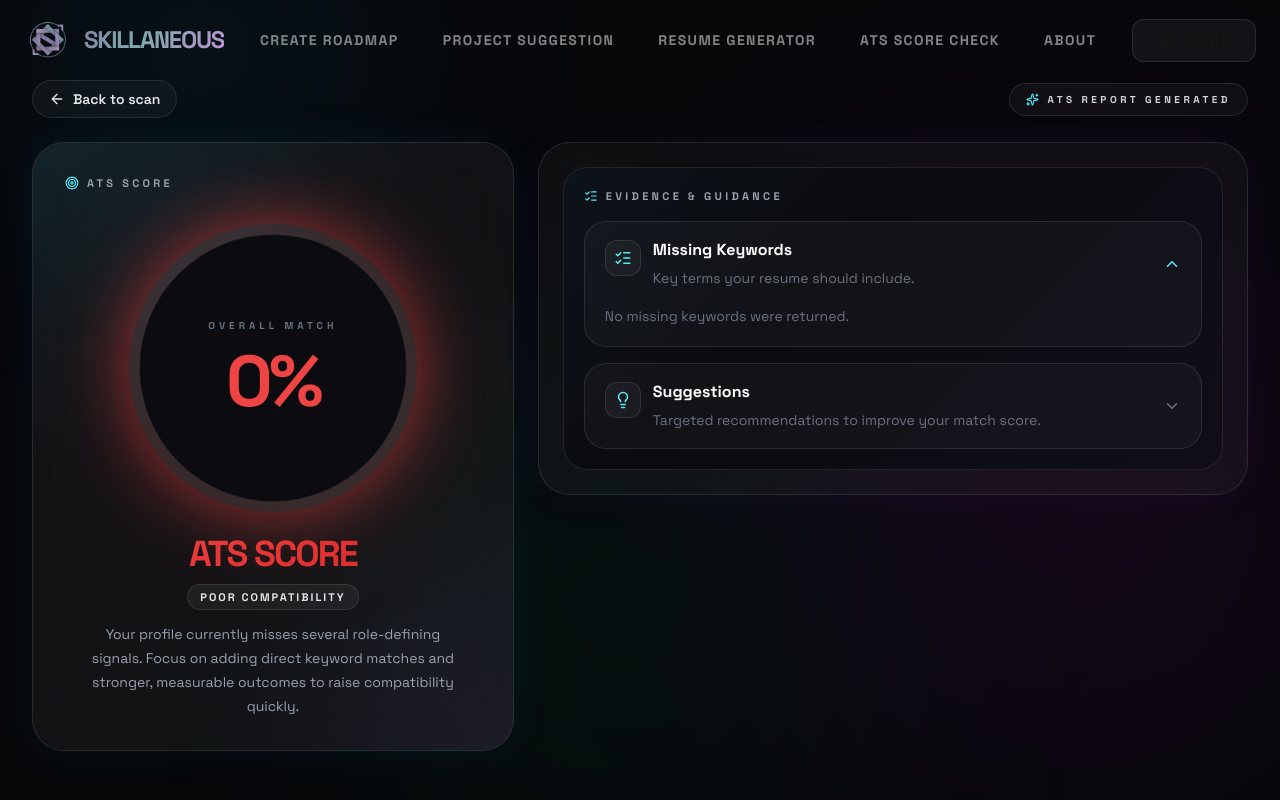
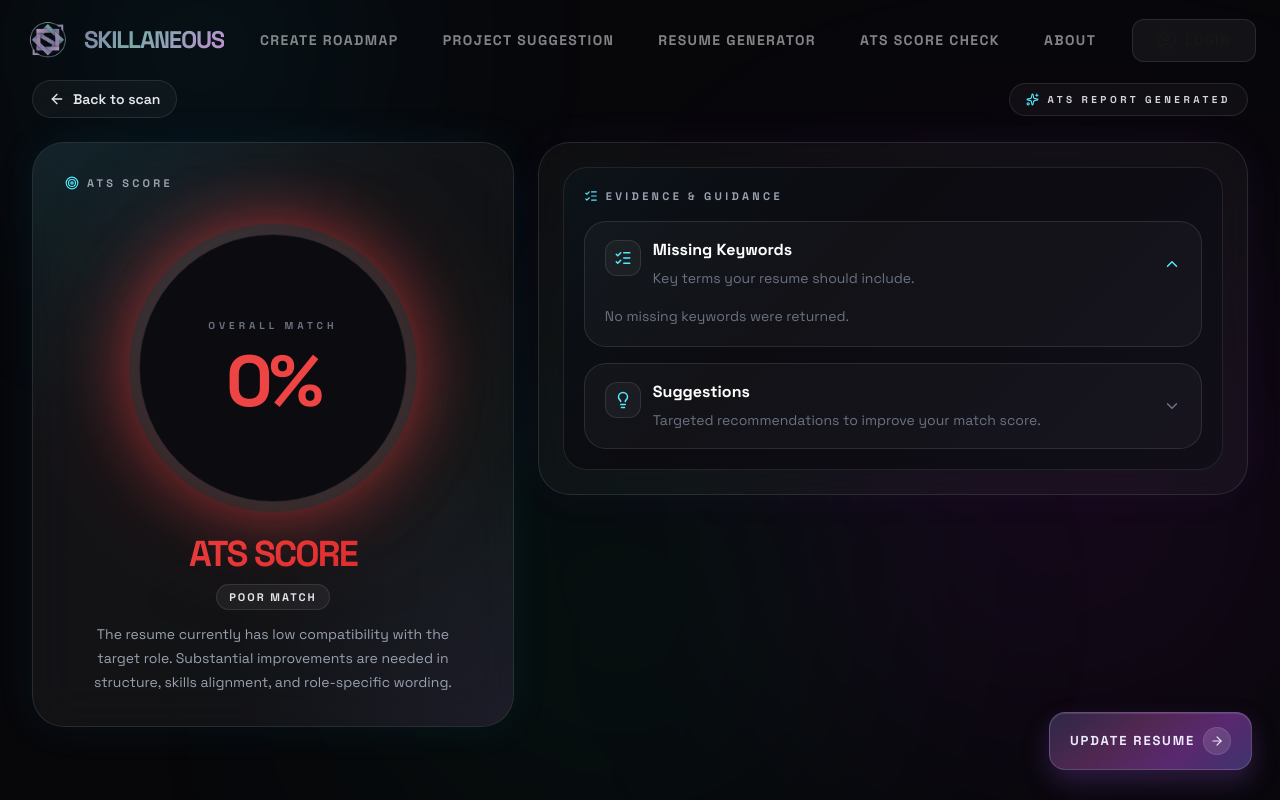
Before and after one commit to Gaurika-Sethi/SKILLANEOUS, a Next.js app in the folder Frontend/: page /ats-results in a window 1280 px wide. Shown: the top 800 px of the page. Built offline with nearby package versions, Linux system fonts and the light colour scheme.

Commit message:
feat: enhance ATSCheckerPage with target role input validation and update UI feedback

```diff
--- a/Frontend/app/ats-results/page.tsx
+++ b/Frontend/app/ats-results/page.tsx
@@ -4,6 +4,7 @@ import React, { useEffect, useMemo, useState } from 'react';
 import { useRouter } from 'next/navigation';
 import {
   ArrowLeft,
+  ArrowRight,
   ChevronDown,
   ChevronUp,
   Lightbulb,
@@ -19,50 +20,50 @@ type ATSAnalysisResult = {
 };
 
 const getScoreTheme = (score: number) => {
-  if (score < 50) {
+  if (score >= 75) {
     return {
-      accent: '#ef4444',
-      accentSoft: 'rgba(239, 68, 68, 0.22)',
-      accentGlow: 'rgba(239, 68, 68, 0.52)',
-      label: 'Poor Compatibility',
-      gradient: 'linear-gradient(135deg, #ef4444 0%, #dc2626 100%)',
+      accent: '#12ca49',
+      accentSoft: 'rgba(34, 255, 136, 0.24)',
+      accentGlow: 'rgba(34, 255, 137, 0.24)',
+      label: 'Strong Match',
+      gradient: 'linear-gradient(135deg, #40d35b 0%, #13b75d 55%, #06d466 100%)',
       description:
-        'Your profile currently misses several role-defining signals. Focus on adding direct keyword matches and stronger, measurable outcomes to raise compatibility quickly.',
+        'Your resume aligns well with the role and is likely to pass ATS screening effectively. A few targeted refinements can push this even higher.',
     };
   }
 
-  if (score < 75) {
+  if (score >= 60) {
+    return {
+      accent: '#cae11f',
+      accentSoft: 'rgba(202, 225, 31, 0.20)',
+      accentGlow: 'rgba(202, 225, 31, 0.34)',
+      label: 'Moderate Match',
+      gradient: 'linear-gradient(135deg, #d9f99d 0%, #facc15 100%)',
+      description:
+        'Your profile shows potential but still misses important role-specific signals. Improve keyword alignment and specificity to increase compatibility.',
+    };
+  }
+
+  if (score >= 40) {
     return {
       accent: '#f97316',
       accentSoft: 'rgba(249, 115, 22, 0.20)',
-      accentGlow: 'rgba(249, 115, 22, 0.38)',
-      label: 'Improvement Required',
-      gradient: 'linear-gradient(135deg, #ff7411 0%, #ef4c3a 100%)',
+      accentGlow: 'rgba(249, 115, 22, 0.36)',
+      label: 'Weak Match',
+      gradient: 'linear-gradient(135deg, #f49f01 0%, #f15602 100%)',
       description:
-        'You have a decent baseline, but keyword coverage and phrasing still need refinement. Tightening section content should noticeably improve ATS matching.',
-    };
-  }
-
-  if (score < 85) {
-    return {
-      accent: '#a3e635',
-      accentSoft: 'rgba(163, 230, 53, 0.20)',
-      accentGlow: 'rgba(163, 230, 53, 0.34)',
-      label: 'Acceptable Compatibility',
-      gradient: 'linear-gradient(135deg, #a9f222 0%, #7bea1a 100%)',
-      description:
-        'Your resume aligns well with the target role and should clear many ATS filters. A few strategic edits can move this into an elite match range.',
+        'Your current resume has limited overlap with job requirements. Focus on core skills, role language, and measurable achievements to improve results.',
     };
   }
 
   return {
-    accent: '#16db41',
-    accentSoft: 'rgba(26, 228, 66, 0.2)',
-    accentGlow: 'rgba(48, 220, 14, 0.39)',
-    label: 'Excellent Compatibility',
-    gradient: 'linear-gradient(135deg, #1fdd42 0%, #0bce2e 40% ,#07bb28 100%)',
+    accent: '#ef4444',
+    accentSoft: 'rgba(239, 68, 68, 0.22)',
+    accentGlow: 'rgba(239, 68, 68, 0.52)',
+    label: 'Poor Match',
+    gradient: 'linear-gradient(135deg, #ef4444 0%, #dc2626 100%)',
     description:
-      'Excellent alignment with the job profile. Your resume is highly ATS-friendly and already communicates strong relevance for this role.',
+      'The resume currently has low compatibility with the target role. Substantial improvements are needed in structure, skills alignment, and role-specific wording.',
   };
 };
 
@@ -253,11 +254,24 @@ const ATSResultsPage = () => {
                     )}
                   </div>
                 </AccordionPanel>
+
               </div>
             </div>
           </section>
         </div>
       </div>
+
+      <button
+        type="button"
+        onClick={() => router.push('/resume')}
+        aria-label="Update resume"
+        className="floating-update-btn fixed bottom-5 right-4 z-30 inline-flex items-center gap-2 rounded-2xl border border-violet-200/20 bg-[linear-gradient(145deg,rgba(48,41,74,0.96),rgba(86,43,86,0.92)_38%,rgba(97,44,120,0.92)_68%,rgba(64,53,113,0.96))] px-4 py-3 text-[13px] font-black uppercase tracking-[0.14em] text-violet-100 shadow-[0_12px_24px_rgba(88,55,130,0.42),inset_0_1px_1px_rgba(255,255,255,0.12)] transition hover:shadow-[0_16px_30px_rgba(121,76,172,0.48),inset_0_1px_1px_rgba(255,255,255,0.18)] active:translate-y-[1px] md:bottom-7 md:right-7 md:px-5 md:py-3.5"
+      >
+        Update Resume
+        <span className="rounded-full bg-white/12 p-1.5 text-violet-100 border border-white/10">
+          <ArrowRight size={14} />
+        </span>
+      </button>
 
       <style jsx global>{`
         @keyframes slow-drift {
@@ -272,6 +286,20 @@ const ATSResultsPage = () => {
 
         .drift {
           animation: slow-drift 10s ease-in-out infinite;
+        }
+
+        @keyframes cta-float {
+          0%,
+          100% {
+            transform: translateY(0px);
+          }
+          50% {
+            transform: translateY(-4px);
+          }
+        }
+
+        .floating-update-btn {
+          animation: cta-float 3.2s ease-in-out infinite;
         }
       `}</style>
     </div>
```
Also changed, not shown: Frontend/app/ats-score-check/page.tsx (+54 -29 lines).
